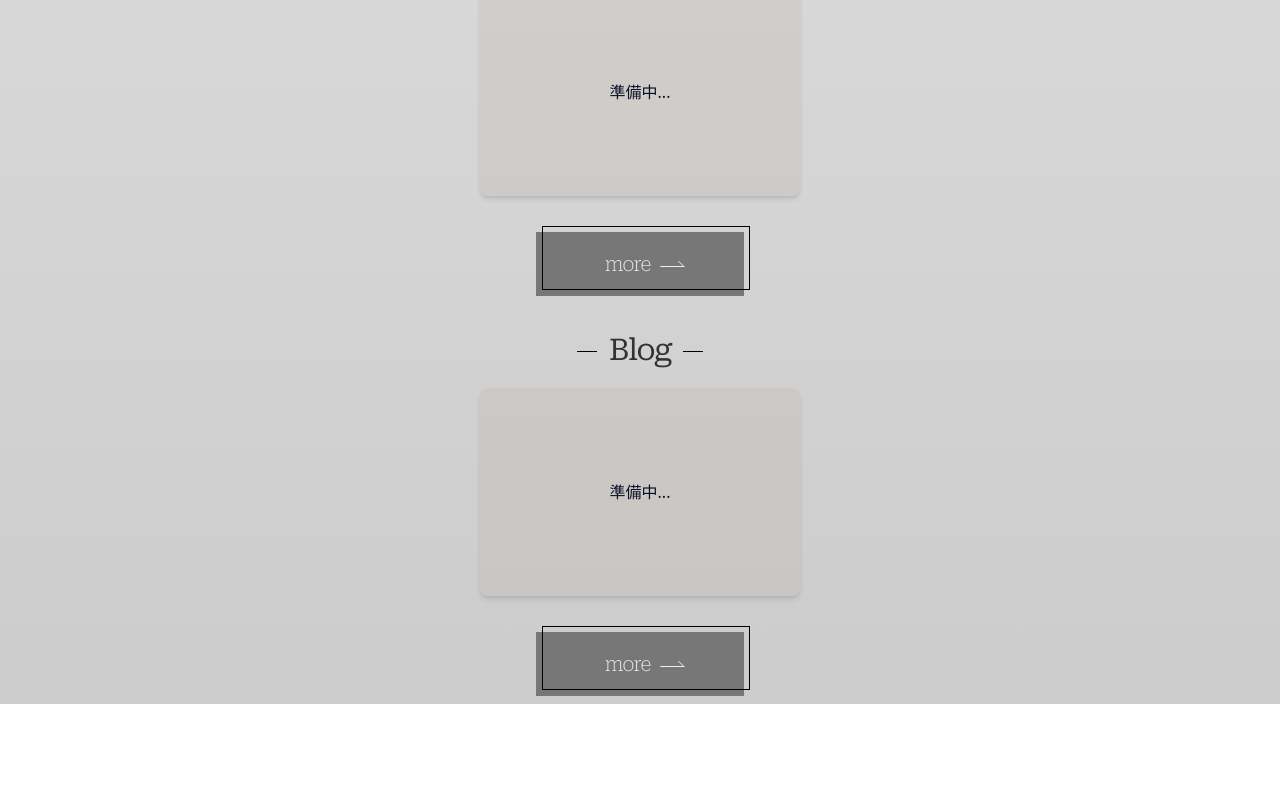
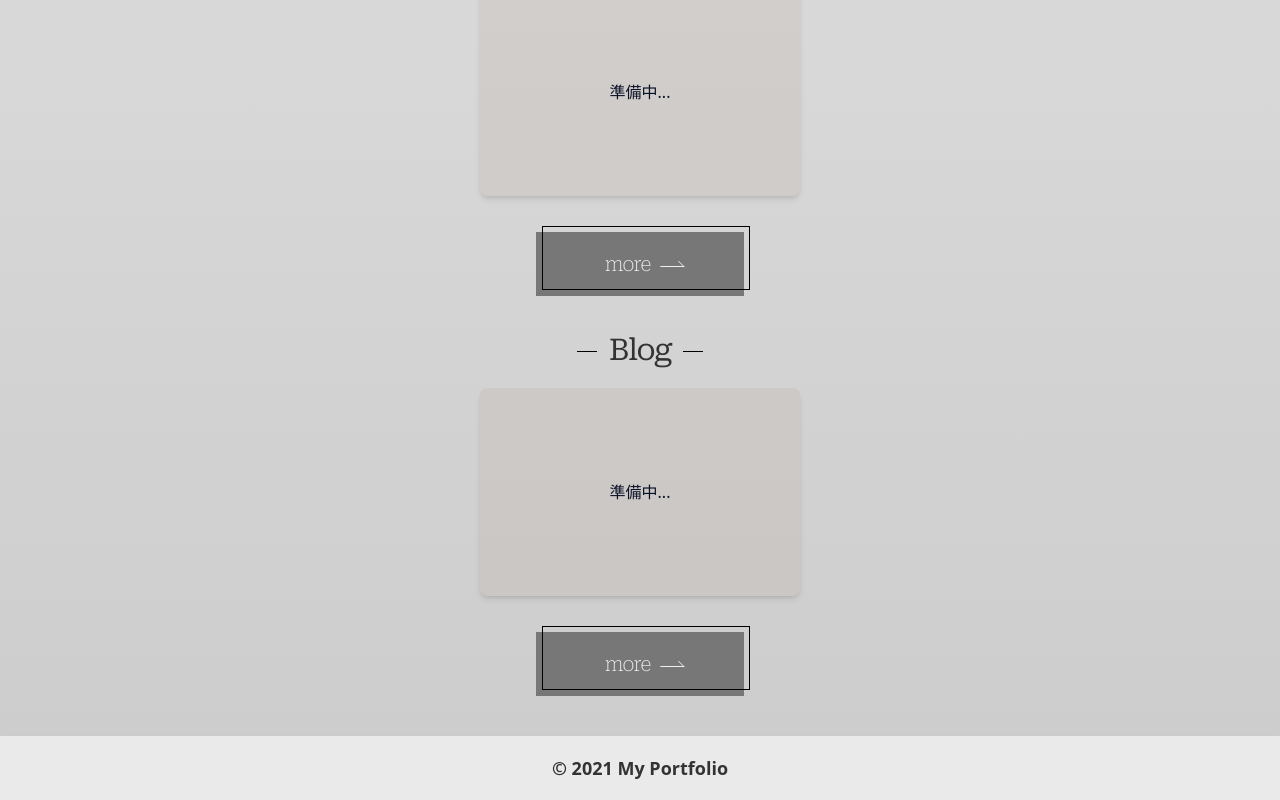
Before and after one commit to haruki26/react-next-portfolio, a Next.js app: page / in a window 1280 px wide. Shown: the part 1325-2125 px from the top of the page. Before the commit the page ends 2029 px from the top, so only its background shows below. Built offline with nearby package versions, Linux system fonts and the light colour scheme.

Commit message:
LinkBtnを削除しMoreBtnがテキストを受け取る形に変更

```diff
--- a/src/app/layout.tsx
+++ b/src/app/layout.tsx
@@ -5,6 +5,7 @@ import "./globals.css";
 
 import NavBar from "@/components/NavBar";
 import { ThemeProvider } from "@/components/theme-provider";
+import Footer from "@/components/Footer";
 
 
 const roboto = Roboto_Serif({
@@ -37,10 +38,10 @@ export default function RootLayout({
         <html lang="ja">
             <body className={`${roboto.variable} ${mplus.variable} h-full w-full m-0`}>
                 <ThemeProvider
-                attribute="class"
-                defaultTheme="light"
-                enableSystem={true}
-                storageKey="theme"
+                    attribute="class"
+                    defaultTheme="light"
+                    enableSystem={true}
+                    storageKey="theme"
                 >
                     <header className="sticky top-0 left-0 z-10">
                         <NavBar />
@@ -48,6 +49,9 @@ export default function RootLayout({
                     <main className="h-fit px-2 py-3 relative overflow-x-hidden">
                         {children}
                     </main>
+                    <footer className="w-full h-fit mt-8">
+                        <Footer />
+                    </footer>
                 </ThemeProvider>
             </body>
         </html>
--- a/src/app/page.tsx
+++ b/src/app/page.tsx
@@ -1,6 +1,6 @@
 import Image from "next/image";
+
 import clsx from "clsx";
-
 import { LiaGrinSolid } from "react-icons/lia";
 import { BiLogoPython, BiLogoReact, BiLogoTypescript } from "react-icons/bi";
 import { TbBrandNextjs } from "react-icons/tb";
@@ -9,7 +9,7 @@ import { SiLangchain } from "react-icons/si";
 import Card from "@/components/Card";
 import SectionTitle from "@/components/SectionTitle";
 import IconAndStr from "@/components/IconAndStr";
-import MoreBtn from "@/components/MoreBtn";
+import Button from "@/components/Button";
 
 
 const Page: React.FC = () => {
@@ -33,7 +33,7 @@ const Page: React.FC = () => {
                 ])}>
                     <p className="animate-fade-in-bottom">
                         このサイトには私の作品をまとめたページや、学びのアウトプットの
-                        {<span className="hidden sm:inline"><br /></span>}
+                        <span className="hidden sm:inline"><br /></span>
                         場としてのブログページがあります。
                     </p>
                     <p className="animate-fade-in-bottom">
@@ -107,7 +107,9 @@ const Page: React.FC = () => {
                             </div>
                         </Card>
                     </div>
-                    <MoreBtn href="/" />
+                    <Button href="/">
+                        more
+                    </Button>
                 </section>
                 <section>
                     <div className="flex flex-col gap-5 items-center">
@@ -118,7 +120,9 @@ const Page: React.FC = () => {
                             </div>
                         </Card>
                     </div>
-                    <MoreBtn href="/" />
+                    <Button href="/">
+                        more
+                    </Button>
                 </section>
             </div>
         </div>
--- a/src/components/MoreBtn/index.tsx
+++ b/src/components/Button/index.tsx
@@ -1,35 +1,36 @@
-import clsx from "clsx";
 import Link from "next/link";
+import { cn } from "@/libs/utils";
 
 
 type Props = {
+    children: React.ReactNode;
     href: string;
 }
 
-const MoreBtn: React.FC<Props> = ({ href }) => {
+const Button: React.FC<Props> = ({ children, href }) => {
     return (
         <div className="h-24 w-full pt-9 sm:flex">
             <button
                 type="button"
-                className={clsx([
+                className={cn(
                     "w-screen h-16 bg-[#777777] absolute left-[60%] skew-x-2",
                     "before:w-full before:block before:h-full before:border-black before:border-[1.5px]",
                     "before:transform before:translate-x-[6px] before:-translate-y-[6px]",
                     "hover:before:translate-x-0 hover:before:translate-y-0",
                     "before:transition before:duration-300",
                     "sm:w-52 sm:static sm:mx-auto sm:skew-x-0"
-                ])}
+                )}
             >
                 <div className="h-full w-full absolute top-0 left-0">
                     <Link href={href}>
-                        <div className={clsx([
+                        <div className={cn(
                             "h-full w-full flex items-center pl-12 xs:pl-20 sm:pl-[4.3rem]",
                             "after:inline-block after:w-[1.5rem] after:h-[0.4rem] after:ml-2 after:my-auto after:pr-1",
                             "after:border-solid after:border-b-[1px] after:border-r-[1px] after:border-[#eeeeee] after:skew-x-[45deg]",
                             "after:transition after:duration-300 hover:after:translate-x-1",
-                        ])}>
+                        )}>
                             <span className="font-roboto text-xl text-[#eeeeee] font-light tracking-tighter -skew-x-2 sm:skew-x-0">
-                                more
+                                {children}
                             </span>
                         </div>
                     </Link>
@@ -39,4 +40,4 @@ const MoreBtn: React.FC<Props> = ({ href }) => {
     );
 }
 
-export default MoreBtn;
+export default Button;
--- /dev/null
+++ b/src/components/Footer/index.tsx
@@ -0,0 +1,16 @@
+import { cn } from "@/libs/utils";
+
+const Footer: React.FC = () => {
+    return (
+        <div className={cn(
+            "h-16 w-full px-3 py-2 bg-zinc-100/75 shadow-lg shadow-slate-800/20",
+            "dark:bg-zinc-900/75 dark:shadow-slate-100/20",
+        )}>
+            <div className="h-full flex justify-center items-center">
+                <span className="text-lg font-bold">© 2021 My Portfolio</span>
+            </div>
+        </div>
+    );
+}
+
+export default Footer;
--- a/src/components/LinkBtn/index.tsx
+++ /dev/null
@@ -1,27 +0,0 @@
-import clsx from "clsx";
-import Link from "next/link";
-
-
-type Props = {
-    href: string;
-    children: React.ReactNode;
-}
-
-const LinkBtn: React.FC<Props> = ({ href, children }) => {
-    return (
-        <button className="h-fit">
-            <Link href={href}>
-                <div className={clsx([
-                    "w-28",
-                    "after:inline-block after:w-[1.5rem] after:h-[0.4rem] after:ml-2 after:mt-1 after:pr-1",
-                    "after:border-solid after:border-b-[1px] after:border-r-[1px] after:border-black after:skew-x-[45deg]",
-                    "after:transition after:duration-300 hover:after:translate-x-1"
-                ])}>
-                    {children}
-                </div>
-            </Link>
-        </button>
-    );
-}
-
-export default LinkBtn;
```
